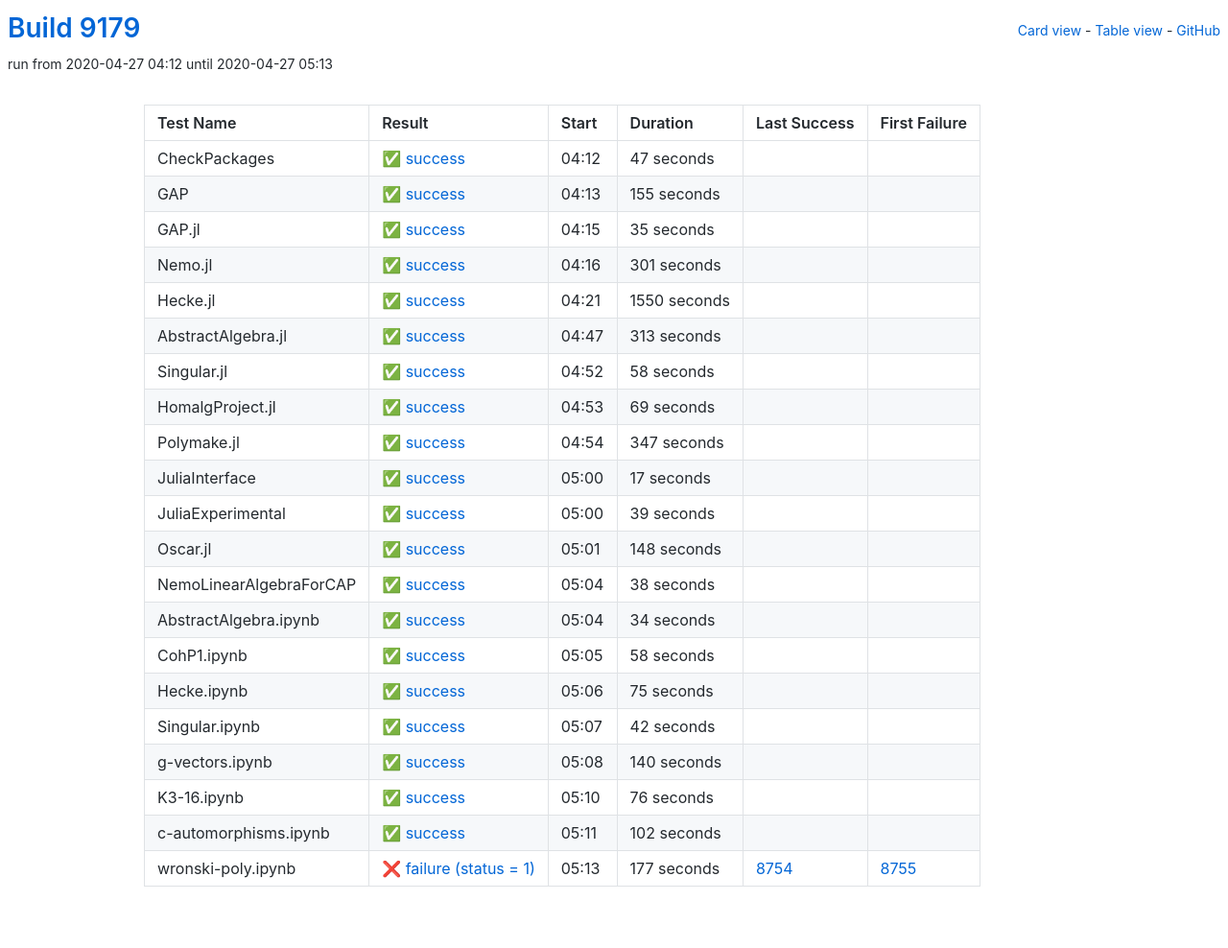
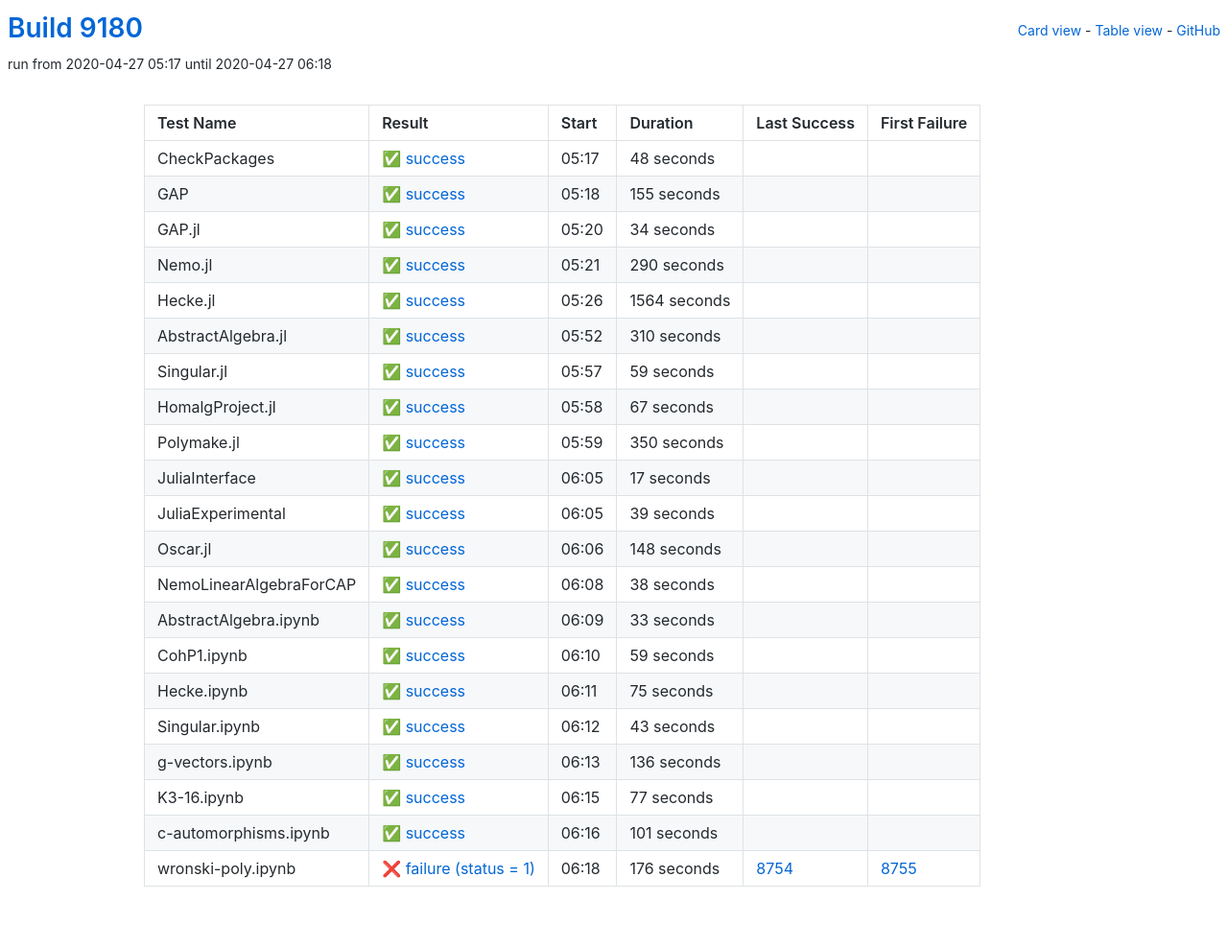
Before and after one commit to oscar-system/oscar-ci-status, a Jekyll site: the page built from table.html, in a window 1280 px wide. Shown: the whole page at 96% size. Built offline with Jekyll 4.4.1, drawn with Linux system fonts in a browser that asks for light colours.

Commit message:
Build 9180

```diff
--- a/_data/ci.yml
+++ b/_data/ci.yml
@@ -1,16 +1,16 @@
-build: 9179
-build_url: https://oscarci.mathematik.uni-kl.de/job/oscar/9179/
+build: 9180
+build_url: https://oscarci.mathematik.uni-kl.de/job/oscar/9180/
 job: oscar
 tests:
-- duration: 47
+- duration: 48
   exitcode: 0
   first_failure: false
   first_failure_url: null
   last_success: false
   last_success_url: null
-  log: https://oscarci.mathematik.uni-kl.de/job/oscar/9179/artifact/logs/build-9179/CheckPackages.log
+  log: https://oscarci.mathematik.uni-kl.de/job/oscar/9180/artifact/logs/build-9180/CheckPackages.log
   name: CheckPackages
-  start: 2020-04-27 04:12
+  start: 2020-04-27 05:17
   status: success
   success: true
 - duration: 155
@@ -19,86 +19,86 @@ tests:
   first_failure_url: null
   last_success: false
   last_success_url: null
-  log: https://oscarci.mathematik.uni-kl.de/job/oscar/9179/artifact/logs/build-9179/GAP.log
+  log: https://oscarci.mathematik.uni-kl.de/job/oscar/9180/artifact/logs/build-9180/GAP.log
   name: GAP
-  start: 2020-04-27 04:13
+  start: 2020-04-27 05:18
   status: success
   success: true
-- duration: 35
+- duration: 34
   exitcode: 0
   first_failure: false
   first_failure_url: null
   last_success: false
   last_success_url: null
-  log: https://oscarci.mathematik.uni-kl.de/job/oscar/9179/artifact/logs/build-9179/GAP.jl.log
+  log: https://oscarci.mathematik.uni-kl.de/job/oscar/9180/artifact/logs/build-9180/GAP.jl.log
   name: GAP.jl
-  start: 2020-04-27 04:15
+  start: 2020-04-27 05:20
   status: success
   success: true
-- duration: 301
+- duration: 290
   exitcode: 0
   first_failure: false
   first_failure_url: null
   last_success: false
   last_success_url: null
-  log: https://oscarci.mathematik.uni-kl.de/job/oscar/9179/artifact/logs/build-9179/Nemo.jl.log
+  log: https://oscarci.mathematik.uni-kl.de/job/oscar/9180/artifact/logs/build-9180/Nemo.jl.log
   name: Nemo.jl
-  start: 2020-04-27 04:16
+  start: 2020-04-27 05:21
   status: success
   success: true
-- duration: 1550
+- duration: 1564
   exitcode: 0
   first_failure: false
   first_failure_url: null
   last_success: false
   last_success_url: null
-  log: https://oscarci.mathematik.uni-kl.de/job/oscar/9179/artifact/logs/build-9179/Hecke.jl.log
+  log: https://oscarci.mathematik.uni-kl.de/job/oscar/9180/artifact/logs/build-9180/Hecke.jl.log
   name: Hecke.jl
-  start: 2020-04-27 04:21
+  start: 2020-04-27 05:26
   status: success
   success: true
-- duration: 313
+- duration: 310
   exitcode: 0
   first_failure: false
   first_failure_url: null
   last_success: false
   last_success_url: null
-  log: https://oscarci.mathematik.uni-kl.de/job/oscar/9179/artifact/logs/build-9179/AbstractAlgebra.jl.log
+  log: https://oscarci.mathematik.uni-kl.de/job/oscar/9180/artifact/logs/build-9180/AbstractAlgebra.jl.log
   name: AbstractAlgebra.jl
-  start: 2020-04-27 04:47
+  start: 2020-04-27 05:52
   status: success
   success: true
-- duration: 58
+- duration: 59
   exitcode: 0
   first_failure: false
   first_failure_url: null
   last_success: false
   last_success_url: null
-  log: https://oscarci.mathematik.uni-kl.de/job/oscar/9179/artifact/logs/build-9179/Singular.jl.log
+  log: https://oscarci.mathematik.uni-kl.de/job/oscar/9180/artifact/logs/build-9180/Singular.jl.log
   name: Singular.jl
-  start: 2020-04-27 04:52
+  start: 2020-04-27 05:57
   status: success
   success: true
-- duration: 69
+- duration: 67
   exitcode: 0
   first_failure: false
   first_failure_url: null
   last_success: false
   last_success_url: null
-  log: https://oscarci.mathematik.uni-kl.de/job/oscar/9179/artifact/logs/build-9179/HomalgProject.jl.log
+  log: https://oscarci.mathematik.uni-kl.de/job/oscar/9180/artifact/logs/build-9180/HomalgProject.jl.log
   name: HomalgProject.jl
-  start: 2020-04-27 04:53
+  start: 2020-04-27 05:58
   status: success
   success: true
-- duration: 347
+- duration: 350
   exitcode: 0
   first_failure: false
   first_failure_url: null
   last_success: false
   last_success_url: null
-  log: https://oscarci.mathematik.uni-kl.de/job/oscar/9179/artifact/logs/build-9179/Polymake.jl.log
+  log: https://oscarci.mathematik.uni-kl.de/job/oscar/9180/artifact/logs/build-9180/Polymake.jl.log
   name: Polymake.jl
-  start: 2020-04-27 04:54
+  start: 2020-04-27 05:59
   status: success
   success: true
 - duration: 17
@@ -107,9 +107,9 @@ tests:
   first_failure_url: null
   last_success: false
   last_success_url: null
-  log: https://oscarci.mathematik.uni-kl.de/job/oscar/9179/artifact/logs/build-9179/JuliaInterface.log
+  log: https://oscarci.mathematik.uni-kl.de/job/oscar/9180/artifact/logs/build-9180/JuliaInterface.log
   name: JuliaInterface
-  start: 2020-04-27 05:00
+  start: 2020-04-27 06:05
   status: success
   success: true
 - duration: 39
@@ -118,9 +118,9 @@ tests:
   first_failure_url: null
   last_success: false
   last_success_url: null
-  log: https://oscarci.mathematik.uni-kl.de/job/oscar/9179/artifact/logs/build-9179/JuliaExperimental.log
+  log: https://oscarci.mathematik.uni-kl.de/job/oscar/9180/artifact/logs/build-9180/JuliaExperimental.log
   name: JuliaExperimental
-  start: 2020-04-27 05:00
+  start: 2020-04-27 06:05
   status: success
   success: true
 - duration: 148
@@ -129,9 +129,9 @@ tests:
   first_failure_url: null
   last_success: false
   last_success_url: null
-  log: https://oscarci.mathematik.uni-kl.de/job/oscar/9179/artifact/logs/build-9179/Oscar.jl.log
+  log: https://oscarci.mathematik.uni-kl.de/job/oscar/9180/artifact/logs/build-9180/Oscar.jl.log
   name: Oscar.jl
-  start: 2020-04-27 05:01
+  start: 2020-04-27 06:06
   status: success
   success: true
 - duration: 38
@@ -140,31 +140,31 @@ tests:
   first_failure_url: null
   last_success: false
   last_success_url: null
-  log: https://oscarci.mathematik.uni-kl.de/job/oscar/9179/artifact/logs/build-9179/NemoLinearAlgebraForCAP.log
+  log: https://oscarci.mathematik.uni-kl.de/job/oscar/9180/artifact/logs/build-9180/NemoLinearAlgebraForCAP.log
   name: NemoLinearAlgebraForCAP
-  start: 2020-04-27 05:04
+  start: 2020-04-27 06:08
   status: success
   success: true
-- duration: 34
+- duration: 33
   exitcode: 0
   first_failure: false
   first_failure_url: null
   last_success: false
   last_success_url: null
-  log: https://oscarci.mathematik.uni-kl.de/job/oscar/9179/artifact/logs/build-9179/AbstractAlgebra.ipynb.log
+  log: https://oscarci.mathematik.uni-kl.de/job/oscar/9180/artifact/logs/build-9180/AbstractAlgebra.ipynb.log
   name: AbstractAlgebra.ipynb
-  start: 2020-04-27 05:04
+  start: 2020-04-27 06:09
   status: success
   success: true
-- duration: 58
+- duration: 59
   exitcode: 0
   first_failure: false
   first_failure_url: null
   last_success: false
   last_success_url: null
-  log: https://oscarci.mathematik.uni-kl.de/job/oscar/9179/artifact/logs/build-9179/CohP1.ipynb.log
+  log: https://oscarci.mathematik.uni-kl.de/job/oscar/9180/artifact/logs/build-9180/CohP1.ipynb.log
   name: CohP1.ipynb
-  start: 2020-04-27 05:05
+  start: 2020-04-27 06:10
   status: success
   success: true
 - duration: 75
@@ -173,63 +173,63 @@ tests:
   first_failure_url: null
   last_success: false
   last_success_url: null
-  log: https://oscarci.mathematik.uni-kl.de/job/oscar/9179/artifact/logs/build-9179/Hecke.ipynb.log
+  log: https://oscarci.mathematik.uni-kl.de/job/oscar/9180/artifact/logs/build-9180/Hecke.ipynb.log
   name: Hecke.ipynb
-  start: 2020-04-27 05:06
+  start: 2020-04-27 06:11
   status: success
   success: true
-- duration: 42
+- duration: 43
   exitcode: 0
   first_failure: false
   first_failure_url: null
   last_success: false
   last_success_url: null
-  log: https://oscarci.mathematik.uni-kl.de/job/oscar/9179/artifact/logs/build-9179/Singular.ipynb.log
+  log: https://oscarci.mathematik.uni-kl.de/job/oscar/9180/artifact/logs/build-9180/Singular.ipynb.log
   name: Singular.ipynb
-  start: 2020-04-27 05:07
+  start: 2020-04-27 06:12
   status: success
   success: true
-- duration: 140
+- duration: 136
   exitcode: 0
   first_failure: false
   first_failure_url: null
   last_success: false
   last_success_url: null
-  log: https://oscarci.mathematik.uni-kl.de/job/oscar/9179/artifact/logs/build-9179/g-vectors.ipynb.log
+  log: https://oscarci.mathematik.uni-kl.de/job/oscar/9180/artifact/logs/build-9180/g-vectors.ipynb.log
   name: g-vectors.ipynb
-  start: 2020-04-27 05:08
+  start: 2020-04-27 06:13
   status: success
   success: true
-- duration: 76
+- duration: 77
   exitcode: 0
   first_failure: false
   first_failure_url: null
   last_success: false
   last_success_url: null
-  log: https://oscarci.mathematik.uni-kl.de/job/oscar/9179/artifact/logs/build-9179/K3-16.ipynb.log
+  log: https://oscarci.mathematik.uni-kl.de/job/oscar/9180/artifact/logs/build-9180/K3-16.ipynb.log
   name: K3-16.ipynb
-  start: 2020-04-27 05:10
+  start: 2020-04-27 06:15
   status: success
   success: true
-- duration: 102
+- duration: 101
   exitcode: 0
   first_failure: false
   first_failure_url: null
   last_success: false
   last_success_url: null
-  log: https://oscarci.mathematik.uni-kl.de/job/oscar/9179/artifact/logs/build-9179/c-automorphisms.ipynb.log
+  log: https://oscarci.mathematik.uni-kl.de/job/oscar/9180/artifact/logs/build-9180/c-automorphisms.ipynb.log
   name: c-automorphisms.ipynb
-  start: 2020-04-27 05:11
+  start: 2020-04-27 06:16
   status: success
   success: true
-- duration: 177
+- duration: 176
   exitcode: 1
   first_failure: 8755
   first_failure_url: https://oscarci.mathematik.uni-kl.de/job/oscar/8755/
   last_success: 8754
   last_success_url: https://oscarci.mathematik.uni-kl.de/job/oscar/8754/
-  log: https://oscarci.mathematik.uni-kl.de/job/oscar/9179/artifact/logs/build-9179/wronski-poly.ipynb.log
+  log: https://oscarci.mathematik.uni-kl.de/job/oscar/9180/artifact/logs/build-9180/wronski-poly.ipynb.log
   name: wronski-poly.ipynb
-  start: 2020-04-27 05:13
+  start: 2020-04-27 06:18
   status: failure
   success: false
```
Also changed, not shown: README.md.
